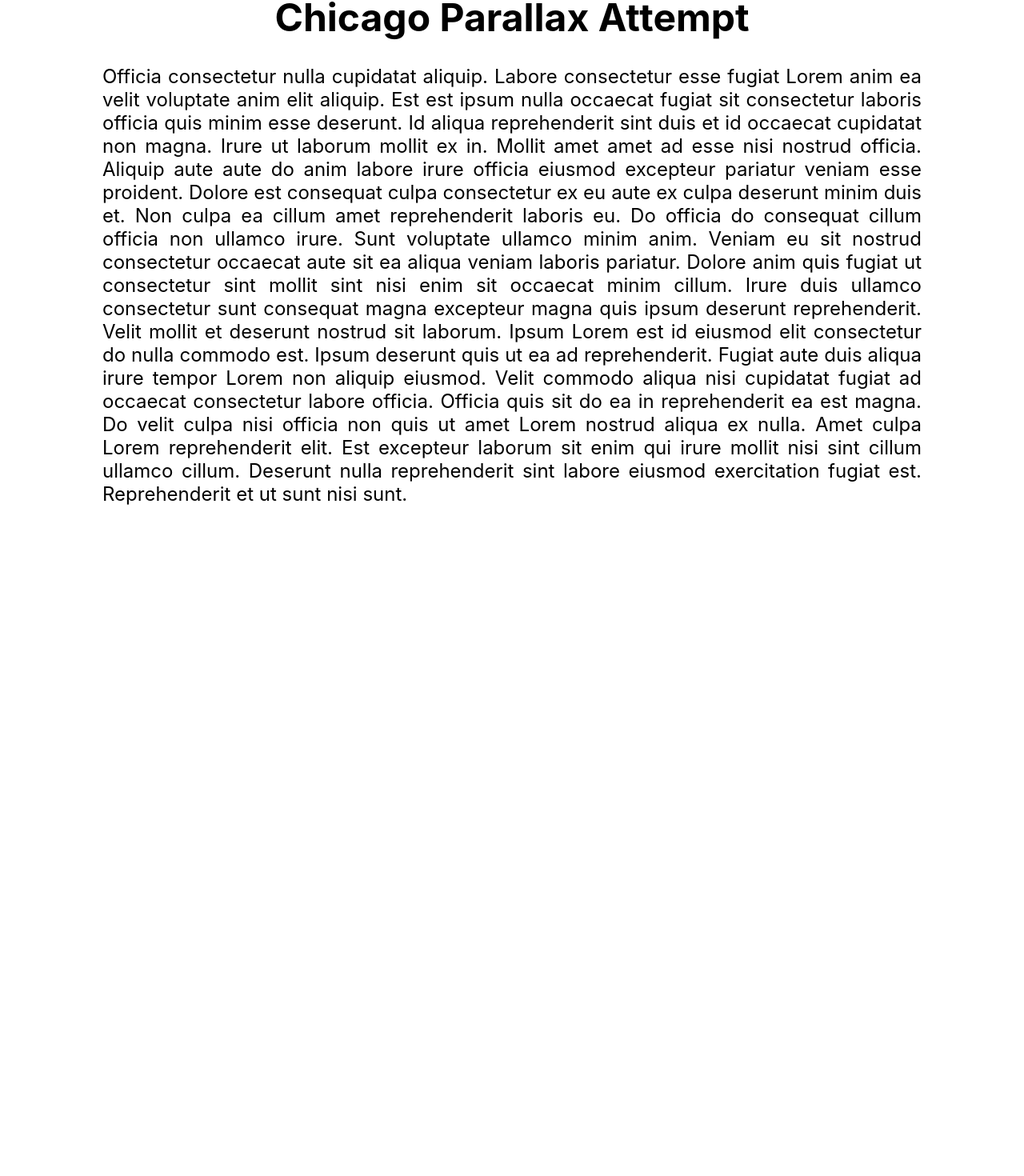
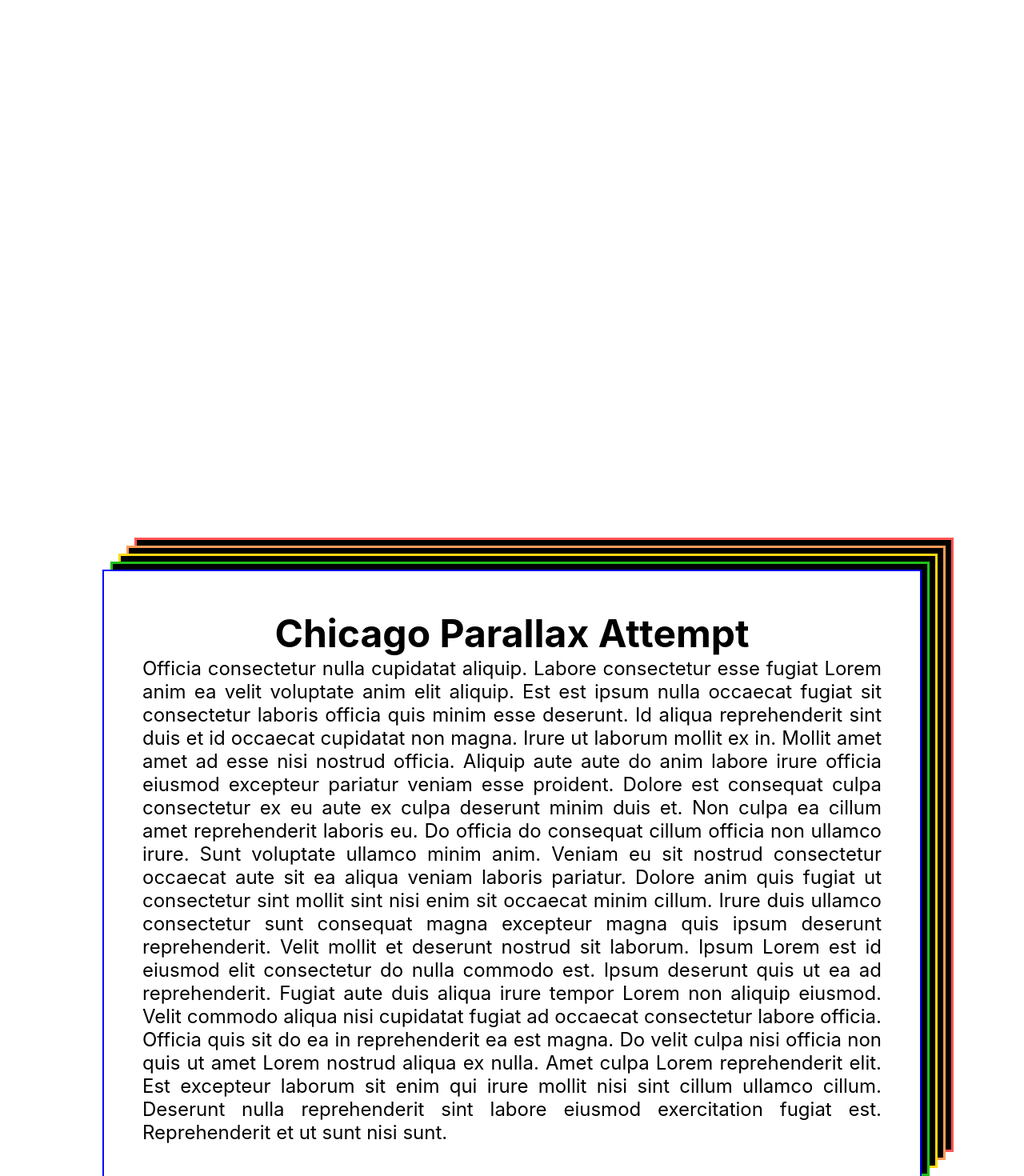
Before and after one commit to JohnnyMohawk/chicago-parallax, a React (Create React App) app: page / in a window 1280 px wide. Shown: the part 808-2278 px from the top of the page at 80% size. Before the commit the page ends 1640 px from the top, so only its background shows below. Built offline with nearby package versions, Linux system fonts and the light colour scheme.

Commit message:
add psychedelic sun

```diff
--- a/src/App.css
+++ b/src/App.css
@@ -54,10 +54,23 @@
   transform: translateY(65%);
 }
 
+.contentWrap {
+  /* position: relative; */
+  margin-top: 200px;
+  margin-left: 10%;
+  /* transform: translateX(10%); */
+}
+
 .content {
+  position: absolute;
   width: 80%;
-  margin: 0 auto;
+  /* margin: 0 auto; */
+  margin: 1600px 0;
   text-align: center;
+  box-shadow: blue 0px 0px 0px 2px inset, black 10px -10px 0px -3px, rgb(31, 193, 27) 10px -10px, black 20px -20px 0px -3px, rgb(255, 217, 19) 20px -20px, black 30px -30px 0px -3px, rgb(255, 156, 85) 30px -30px, black 40px -40px 0px -3px, rgb(255, 85, 85) 40px -40px;
+  margin-bottom: 100px;
+  padding: 50px;
+  z-index: 1000;
 }
 
 .content h2 {
@@ -67,5 +80,62 @@
 .content p {
   font-size: 1.5em;
   text-align: justify;
-  margin: 30px 0 200px 0;
+  /* margin: 30px 0 200px 0; */
 }
+
+.outer-circle {
+  position: relative;
+  height: 800px;
+  width: 800px;
+  background: linear-gradient(#14ffe9, #ffeb3b, #ff00e0);
+  border-radius: 70%;
+  animation: rotate 10.5s linear infinite;
+  transform: translateY(120%);
+  z-index: -1;
+}
+
+.outer-circle span {
+  position: absolute;
+  height: 800px;
+  width: 800px;
+  background: linear-gradient(#14ffe9, #ffeb3b, #ff00e0);
+  border-radius: 50%;
+}
+
+span:nth-child(1) {
+  filter: blur(5px);
+}
+
+span:nth-child(2) {
+  filter: blur(10px);
+}
+
+span:nth-child(3) {
+  filter: blur(25px);
+}
+
+span:nth-child(4) {
+  filter: blur(150px);
+}
+
+.inner-circle {
+  height: 700px;
+  width: 700px;
+  position: absolute;
+  background: rgba(0, 0, 0, 0.3);
+  top: 10px;
+  left: 10px;
+  border-radius: 50%;
+  z-index: 9;
+  position: absolute;
+  transform: translateY(10%);
+}
+
+@keyframes rotate {
+  0% {
+    filter: hue-rotate(0deg);
+  }
+  100% {
+    filter: hue-rotate(360deg);
+  }
+}
--- a/src/App.js
+++ b/src/App.js
@@ -39,19 +39,36 @@ function App() {
         <img src={text} alt="" id="text"
           style={{top: `-${offset * 0.3 + '%'}`}}
         />
+        <div class="outer-circle"
+          style={{bottom: `${20 + offset * 0.35 + '%'}`, width: (20 + offset * 0.15) + '%'}}
+        >
+          <div class="inner-circle">
+          </div>
+          <span></span>
+          <span></span>
+          <span></span>
+          <span></span>
+        </div>
+
       </div>
 
-    <div className='content'>
-      <h2>Chicago Parallax Attempt</h2>
-      <p>Officia consectetur nulla cupidatat aliquip. Labore consectetur esse fugiat Lorem anim ea velit voluptate anim elit aliquip. Est est ipsum nulla occaecat fugiat sit consectetur laboris officia quis minim esse deserunt. Id aliqua reprehenderit sint duis et id occaecat cupidatat non magna. Irure ut laborum mollit ex in. Mollit amet amet ad esse nisi nostrud officia. Aliquip aute aute do anim labore irure officia eiusmod excepteur pariatur veniam esse proident.
 
-Dolore est consequat culpa consectetur ex eu aute ex culpa deserunt minim duis et. Non culpa ea cillum amet reprehenderit laboris eu. Do officia do consequat cillum officia non ullamco irure. Sunt voluptate ullamco minim anim. Veniam eu sit nostrud consectetur occaecat aute sit ea aliqua veniam laboris pariatur. Dolore anim quis fugiat ut consectetur sint mollit sint nisi enim sit occaecat minim cillum. Irure duis ullamco consectetur sunt consequat magna excepteur magna quis ipsum deserunt reprehenderit.
 
-Velit mollit et deserunt nostrud sit laborum. Ipsum Lorem est id eiusmod elit consectetur do nulla commodo est. Ipsum deserunt quis ut ea ad reprehenderit. Fugiat aute duis aliqua irure tempor Lorem non aliquip eiusmod. Velit commodo aliqua nisi cupidatat fugiat ad occaecat consectetur labore officia. Officia quis sit do ea in reprehenderit ea est magna. Do velit culpa nisi officia non quis ut amet Lorem nostrud aliqua ex nulla.
+      <div className='contentWrap'>
+        <div className='content'
+          style={{top: `-${10 + offset * 0.35 + '%'}`}}
+        >
+          <h2>Chicago Parallax Attempt</h2>
+          <p>Officia consectetur nulla cupidatat aliquip. Labore consectetur esse fugiat Lorem anim ea velit voluptate anim elit aliquip. Est est ipsum nulla occaecat fugiat sit consectetur laboris officia quis minim esse deserunt. Id aliqua reprehenderit sint duis et id occaecat cupidatat non magna. Irure ut laborum mollit ex in. Mollit amet amet ad esse nisi nostrud officia. Aliquip aute aute do anim labore irure officia eiusmod excepteur pariatur veniam esse proident.
 
-Amet culpa Lorem reprehenderit elit. Est excepteur laborum sit enim qui irure mollit nisi sint cillum ullamco cillum. Deserunt nulla reprehenderit sint labore eiusmod exercitation fugiat est. Reprehenderit et ut sunt nisi sunt.</p>
-    </div>
+    Dolore est consequat culpa consectetur ex eu aute ex culpa deserunt minim duis et. Non culpa ea cillum amet reprehenderit laboris eu. Do officia do consequat cillum officia non ullamco irure. Sunt voluptate ullamco minim anim. Veniam eu sit nostrud consectetur occaecat aute sit ea aliqua veniam laboris pariatur. Dolore anim quis fugiat ut consectetur sint mollit sint nisi enim sit occaecat minim cillum. Irure duis ullamco consectetur sunt consequat magna excepteur magna quis ipsum deserunt reprehenderit.
 
+    Velit mollit et deserunt nostrud sit laborum. Ipsum Lorem est id eiusmod elit consectetur do nulla commodo est. Ipsum deserunt quis ut ea ad reprehenderit. Fugiat aute duis aliqua irure tempor Lorem non aliquip eiusmod. Velit commodo aliqua nisi cupidatat fugiat ad occaecat consectetur labore officia. Officia quis sit do ea in reprehenderit ea est magna. Do velit culpa nisi officia non quis ut amet Lorem nostrud aliqua ex nulla.
+
+    Amet culpa Lorem reprehenderit elit. Est excepteur laborum sit enim qui irure mollit nisi sint cillum ullamco cillum. Deserunt nulla reprehenderit sint labore eiusmod exercitation fugiat est. Reprehenderit et ut sunt nisi sunt.</p>
+        </div>
+        <div className='content2'></div>
+      </div>
     </div>
   );
 }
```
